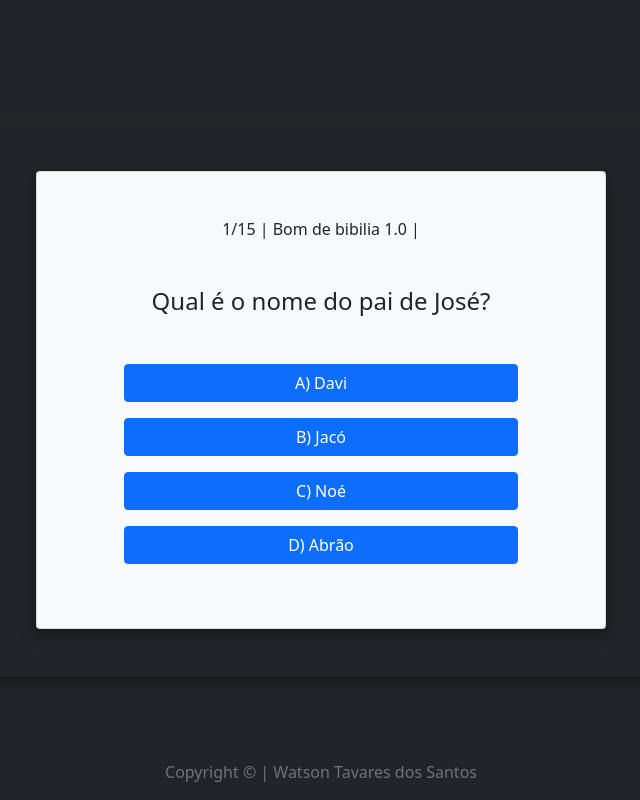
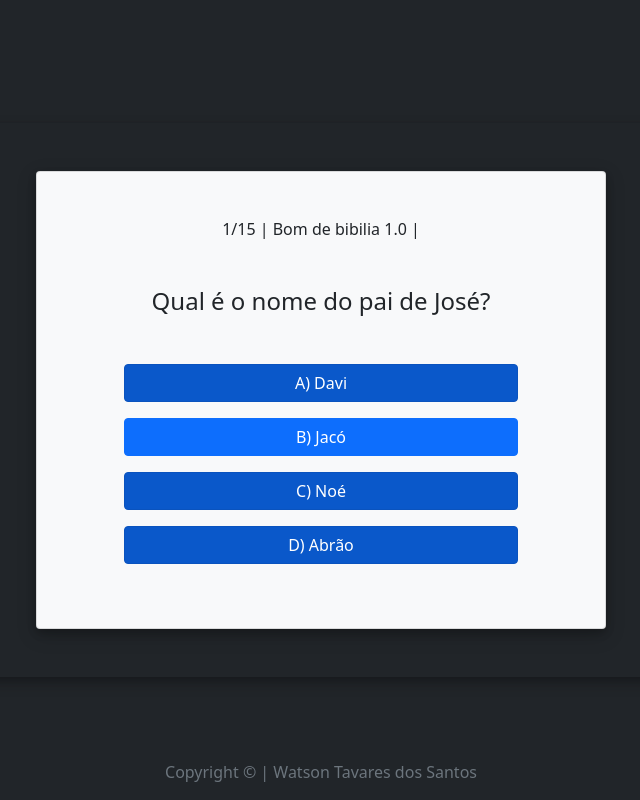
Before and after one commit to WatsonSantos/Jogo-Bom-de-Bibilia, a plain HTML site: page index.html in a window 1280 px wide. Both pictures are taken after a click on the button "Começar". Shown: the whole page, without its empty margins (319-959 px from the left). Drawn offline with Linux system fonts and the light colour scheme.

Commit message:
Update index.html
Modificando botão

```diff
--- a/index.html
+++ b/index.html
@@ -21,10 +21,10 @@
                 <h4 id="pergunta" class="mb-5 align-items-center" align="center">Teste seus conhecimentos sobre a bibilia</h4>
                 <div id="resultado" role="alert">
                 </div>
-                <input type="submit" name="resposta " id="res1" value="1" class="col-lg-10 col-sm-10 col-sm-12 col-12 resposta btn btn-primary mb-3 text-wrap" onclick="enviar(this.value)">
-                <input type="submit" name="resposta" id="res2" value="2" class="col-lg-10 col-sm-12 col-sm-12 col-12 resposta btn btn-primary mb-3 text-wrap" onclick="enviar(this.value)">
-                <input type="submit" name="resposta" id="res3" value="3" class="col-lg-10 col-sm-12 col-sm-12 col-12 resposta btn btn-primary mb-3 text-wrap" onclick="enviar(this.value)">
-                <input type="submit" name="resposta" id="res4" value="4" class="col-lg-10 col-sm-12 col-sm-12 col-12 resposta btn btn-primary mb-3 text-wrap" onclick="enviar(this.value)">
+                <input type="submit" name="resposta " id="res1" value="1" class="col-lg-10 col-sm-10 col-sm-12 col-12 resposta btn btn-primary mb-3 text-wrap active" onclick="enviar(this.value)">
+                <input type="submit" name="resposta" id="res2" value="2" class="col-lg-10 col-sm-12 col-sm-12 col-12 resposta btn btn-primary mb-3 text-wrap avtive" onclick="enviar(this.value)">
+                <input type="submit" name="resposta" id="res3" value="3" class="col-lg-10 col-sm-12 col-sm-12 col-12 resposta btn btn-primary mb-3 text-wrap active" onclick="enviar(this.value)">
+                <input type="submit" name="resposta" id="res4" value="4" class="col-lg-10 col-sm-12 col-sm-12 col-12 resposta btn btn-primary mb-3 text-wrap active" onclick="enviar(this.value)">
 
                <button id="bt"></button>
                <button id="bt2" class="form-control btn btn-primary mb-5"  onclick="recomecar()"> Recomeçar</button>
```
